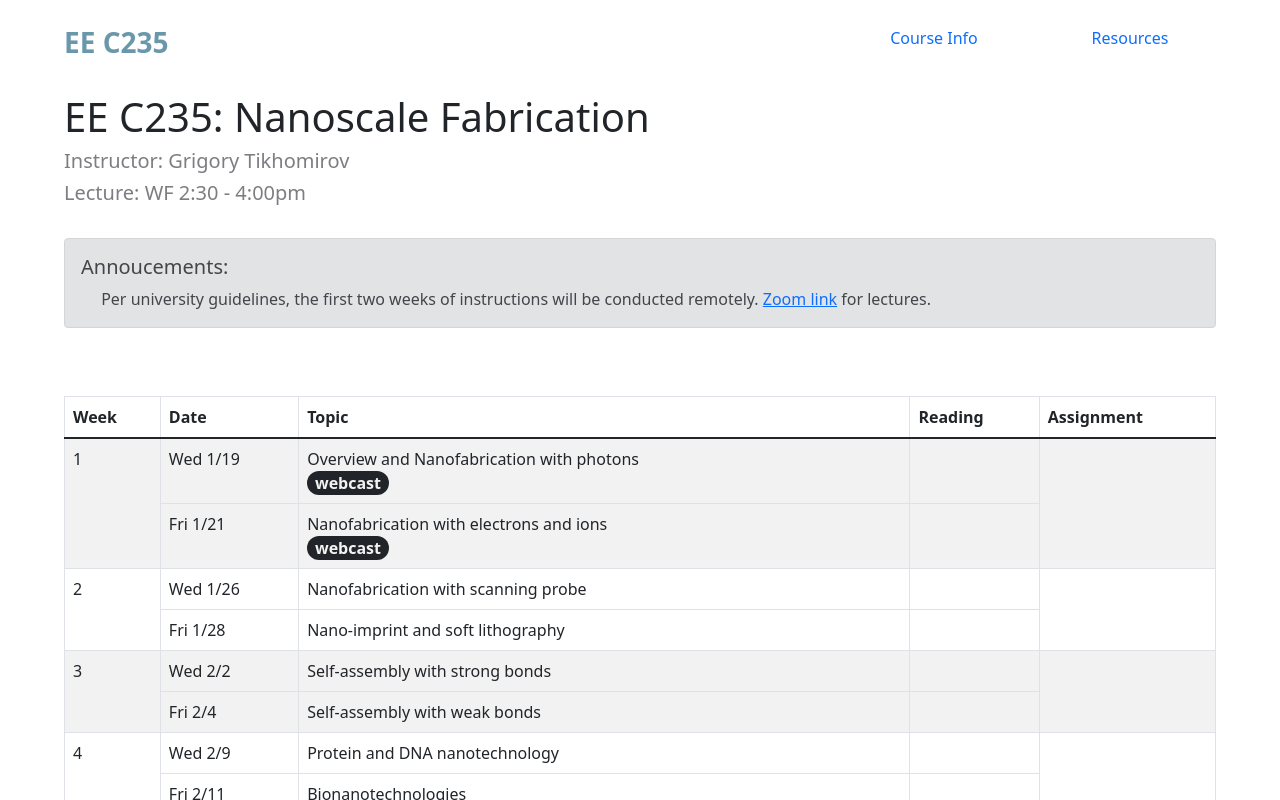
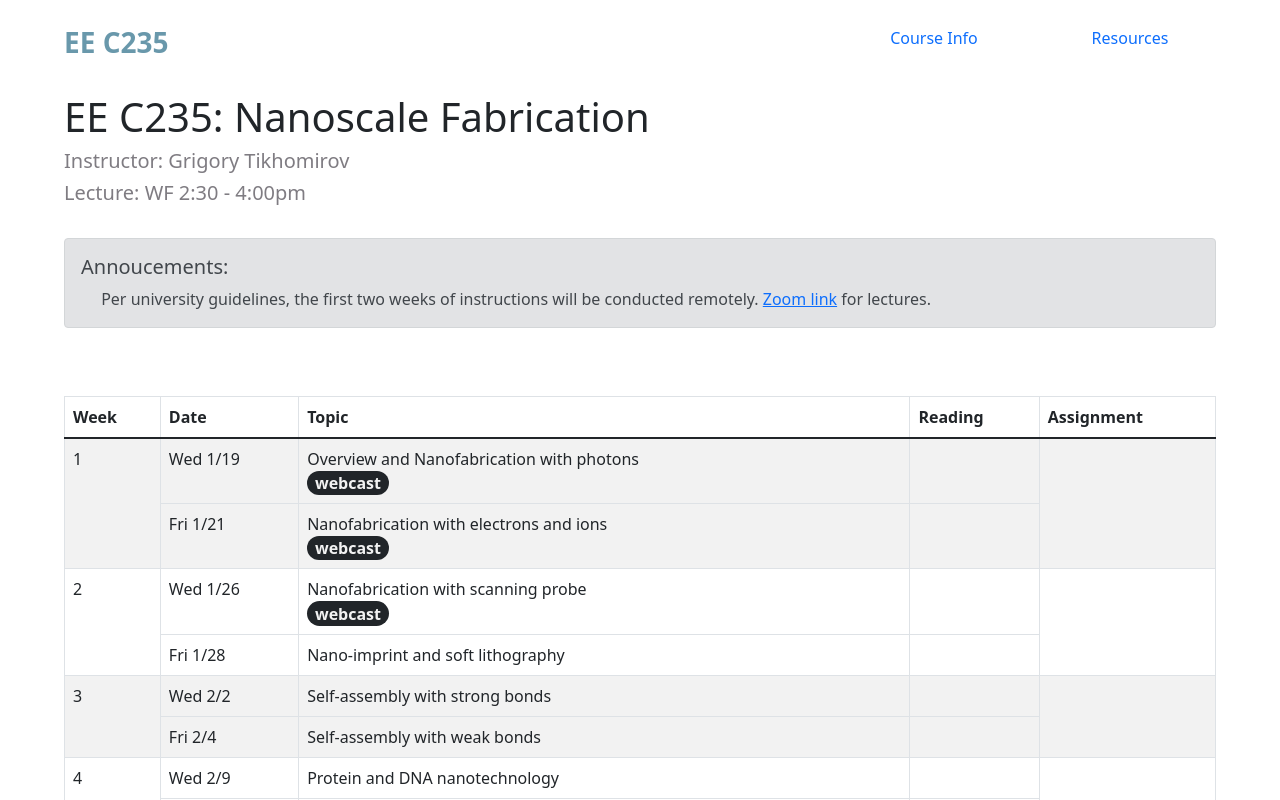
Before and after one commit to tilabberkeley/eec235, a React (Create React App) app: page / in a window 1280 px wide. Shown: the top 800 px of the page. Built offline with nearby package versions, Linux system fonts and the light colour scheme.

Commit message:
add wed 1/26 recording link

```diff
--- a/src/components/Schedule.js
+++ b/src/components/Schedule.js
@@ -20,7 +20,7 @@ const Schedule = () => {
                 <tbody>
                 <ScheduleItem week='1' date='1/19' topic='Overview and Nanofabrication with photons' recordingLink='https://www.youtube.com/watch?v=eYpbcWZkglY' reading='' assignment=''/>
                 <ScheduleItem week='1' date='1/21' topic='Nanofabrication with electrons and ions' recordingLink='https://www.youtube.com/watch?v=oibHB90KQAI' reading=''/>
-                <ScheduleItem week='2' date='1/26' topic='Nanofabrication with scanning probe' reading=''assignment=''/>
+                <ScheduleItem week='2' date='1/26' topic='Nanofabrication with scanning probe' recordingLink='https://www.youtube.com/watch?v=kbFhRH50Fzo' reading=''assignment=''/>
                 <ScheduleItem week='2' date='1/28' topic='Nano-imprint and soft lithography' reading=''/>
                 <ScheduleItem week='3' date='2/2' topic='Self-assembly with strong bonds' reading='' assignment=''/>
                 <ScheduleItem week='3' date='2/4' topic='Self-assembly with weak bonds' reading=''/>
```
